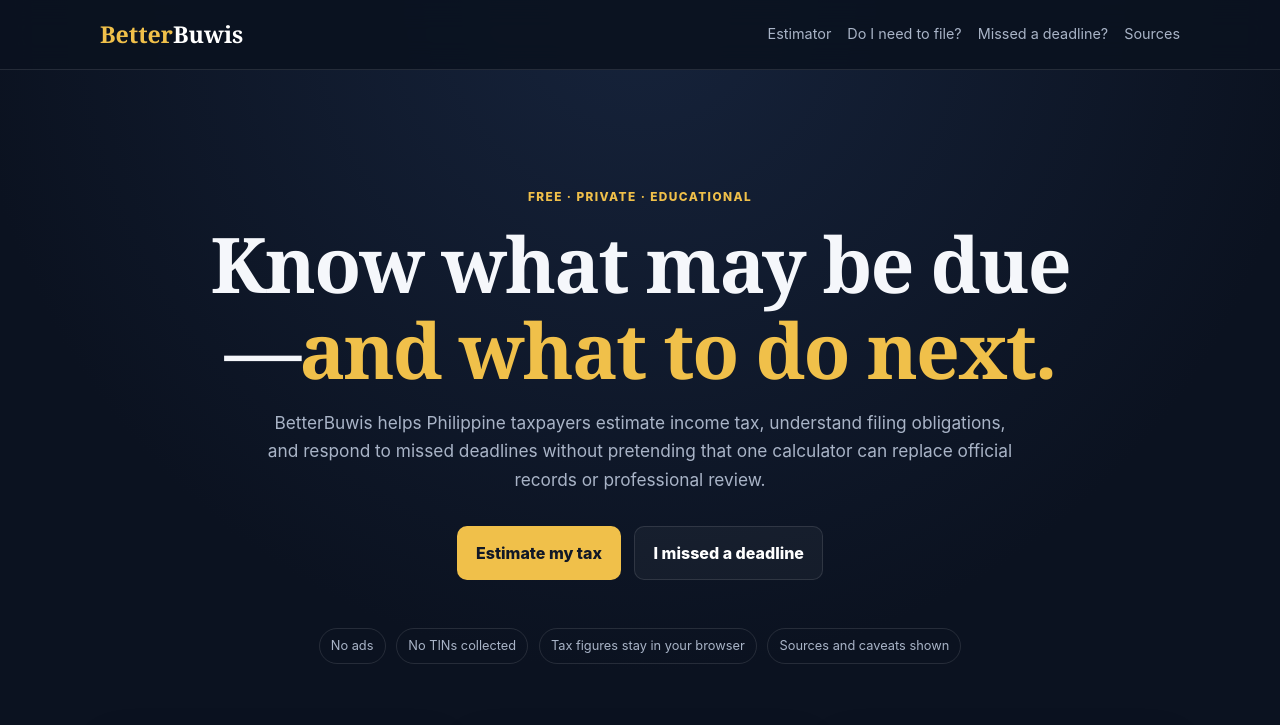
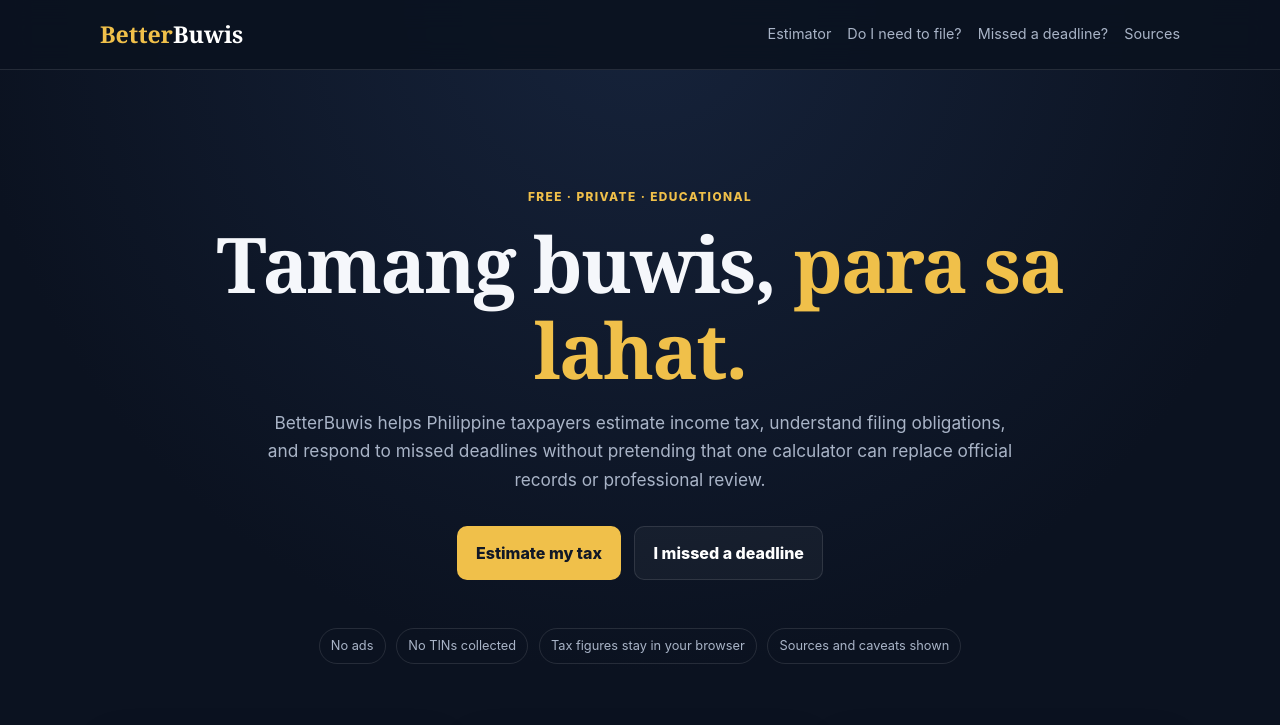
Before and after one commit to maimislang/betterbuwis, a plain HTML site: page index.html in a window 1280 px wide. Shown: the top 725 px of the page. Drawn offline with Linux system fonts and the light colour scheme.

Commit message:
Restore Filipino homepage heading

```diff
--- a/index.html
+++ b/index.html
@@ -41,7 +41,7 @@
 <main id="main">
   <section class="hero">
     <span class="eyebrow">Free · Private · Educational</span>
-    <h1>Know what may be due—<em>and what to do next.</em></h1>
+    <h1>Tamang buwis, <em>para sa lahat.</em></h1>
     <p>BetterBuwis helps Philippine taxpayers estimate income tax, understand filing obligations, and respond to missed deadlines without pretending that one calculator can replace official records or professional review.</p>
     <div class="hero-actions">
       <a class="btn btn-primary" href="#calculator" onclick="track('hero_estimator_clicked')">Estimate my tax</a>
```
